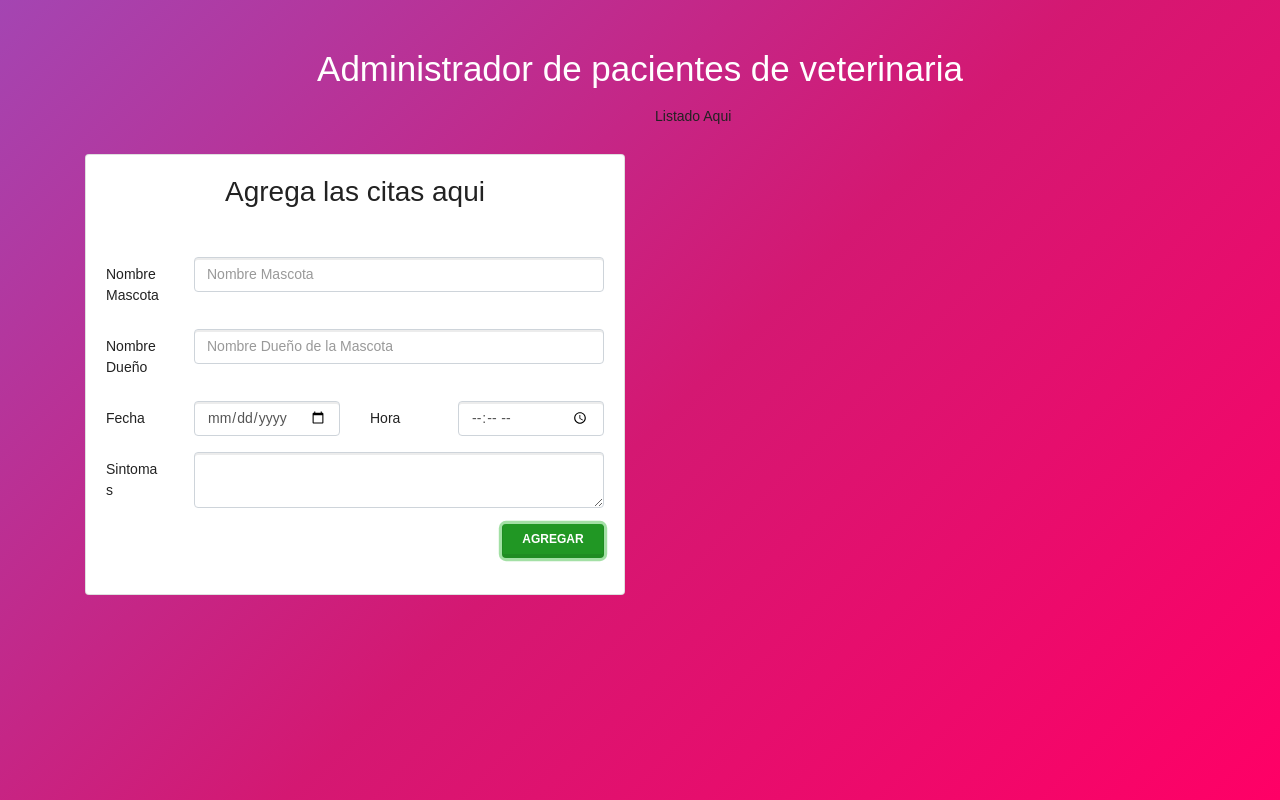
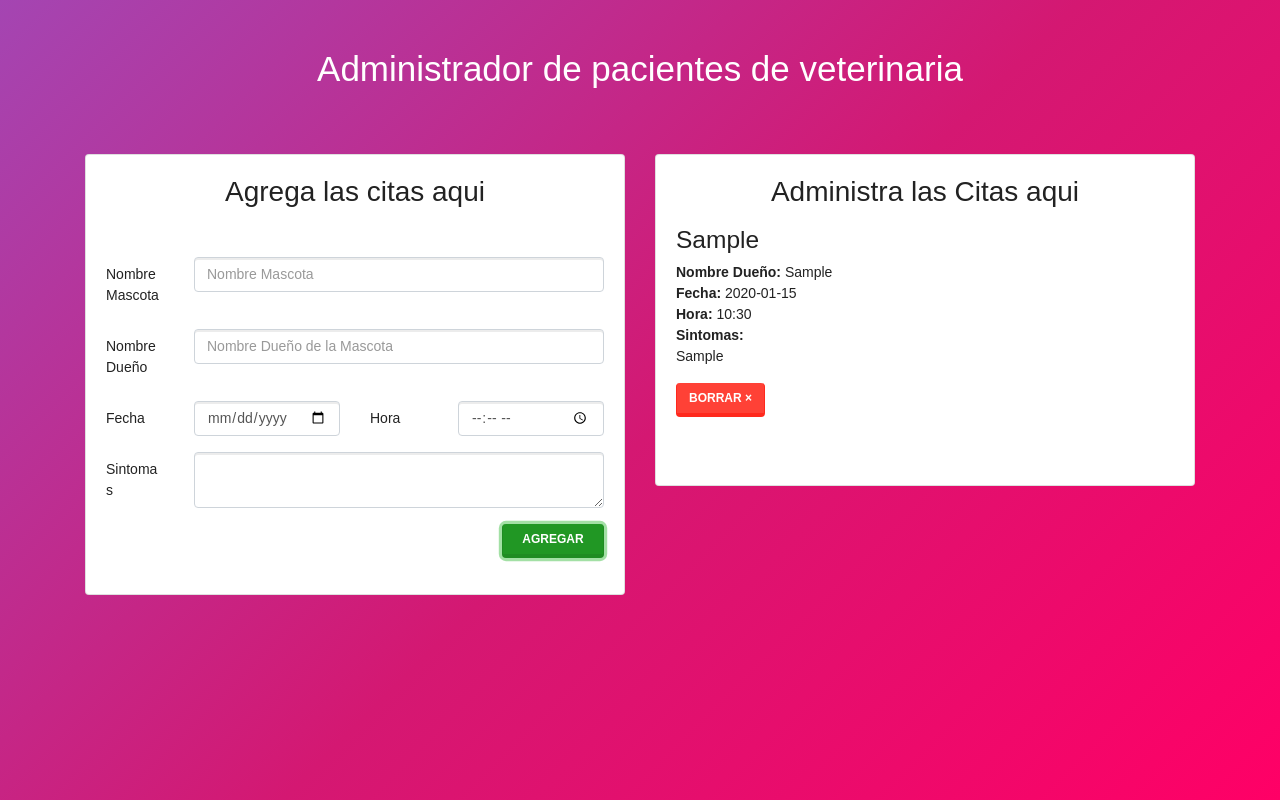
Before and after one commit to jimmy404/REDUX-citas, a React (Create React App) app: page / in a window 1280 px wide. Both pictures are taken after typing "Sample", "Sample", "2020-01-15", "10:30", "Sample" into the empty fields and a click on the button "AGREGAR". Built offline with nearby package versions, Linux system fonts and the light colour scheme.

Commit message:
Adding gist file in div - form

```diff
--- a/src/App.js
+++ b/src/App.js
@@ -1,5 +1,7 @@
 import React from 'react';
 import AgregarCita from './componentes/AgregarCita';
+import ListadoCitas from './componentes/ListadoCitas';
+
 //redux
 import store from './store';
 import { Provider } from 'react-redux';
@@ -17,7 +19,7 @@ function App() {
               <AgregarCita />
             </div>
             <div className="col-md-6">
-              Listado Aqui
+              <ListadoCitas />
             </div>
           </div>
     </div>
--- /dev/null
+++ b/src/componentes/ListadoCitas.js
@@ -0,0 +1,34 @@
+import React from 'react';
+import {useSelector} from 'react-redux';
+
+const ListadoCitas = () => {
+
+    //Obtener las citas del state
+    const citas = useSelector((state) => state.citas);
+
+    return(
+        <div className="card mt-5">
+            <div className="card-body">
+                <h2 className="card-title text-center">Administra las Citas aqui</h2>
+                <div className="lista-citas">
+                    {citas.citas.map(cita=>(
+                        <div className="media mt-3">
+                            <div className="media-body">
+                                <h3 className="mt-0"> {cita.mascota}</h3>
+                                <p className="card-text"><span>Nombre Dueño:</span> {cita.propietario}</p>
+                                <p className="card-text"><span>Fecha:</span> {cita.fecha}</p>
+                                <p className="card-text"><span>Hora:</span> {cita.hora}</p>
+                                <p className="card-text"><span>Sintomas:</span> <br /> {cita.sintomas}</p>
+                                <button
+                                    className="btn btn-danger">Borrar &times;
+                                </button>
+                            </div>
+                        </div>
+                    ))}
+                </div>
+            </div>
+        </div>
+    )
+}
+
+export default ListadoCitas;
```
